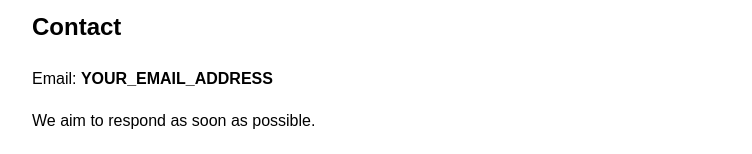
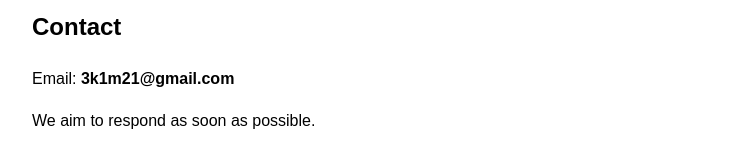
Before and after one commit to 3k1m21-wq/inglishfrench-support, a plain HTML site: page index.html in a window 1280 px wide. Shown: the part 233-387 px from the top of the page, without its empty margins (208-960 px from the left). Drawn offline with Linux system fonts and the light colour scheme.

Commit message:
Update index.html

```diff
--- a/index.html
+++ b/index.html
@@ -28,7 +28,7 @@
 
 <h2>Contact</h2>
 
-<p>Email: <strong>YOUR_EMAIL_ADDRESS</strong></p>
+<p>Email: <strong>3k1m21@gmail.com</strong></p>
 
 <p>We aim to respond as soon as possible.</p>
 
```
